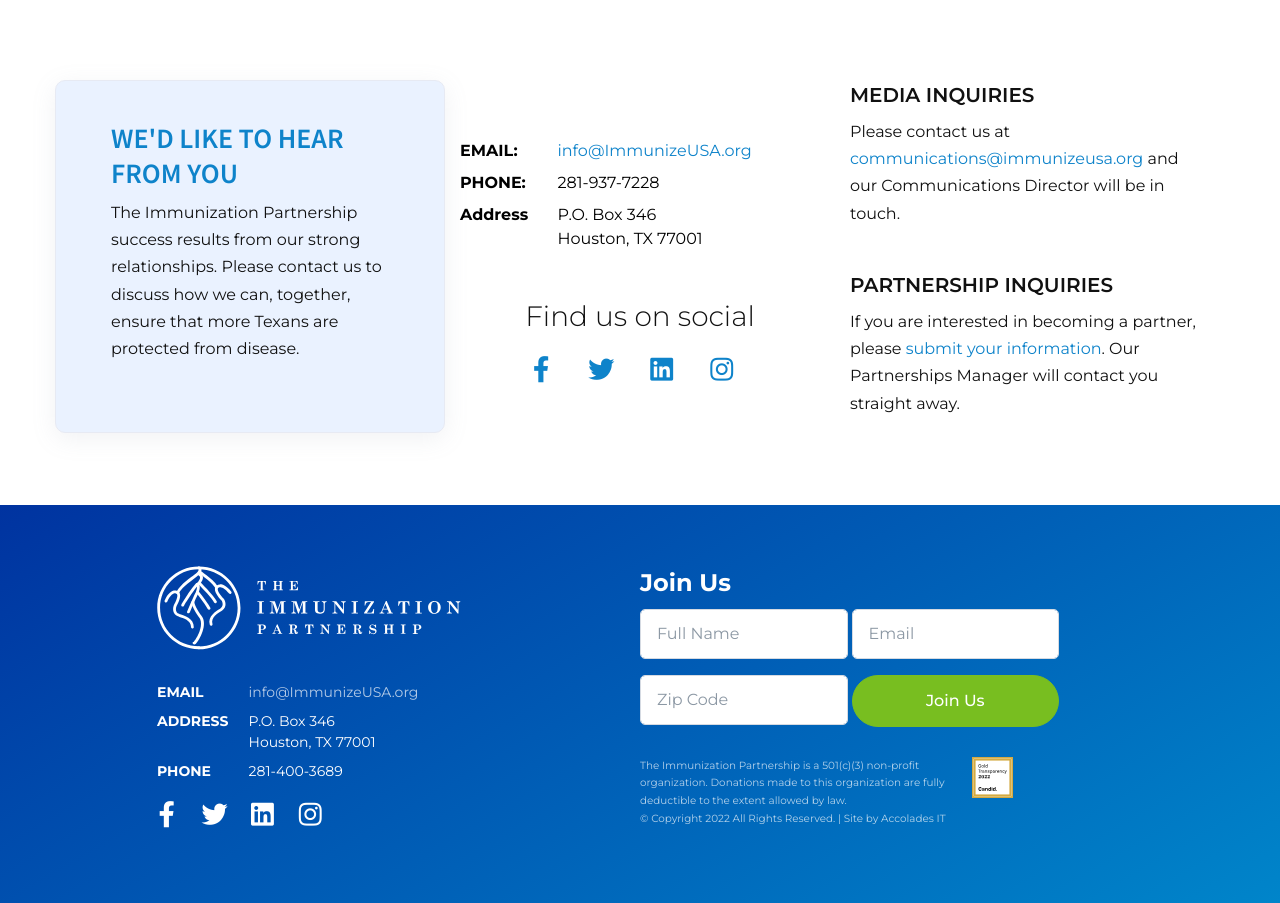
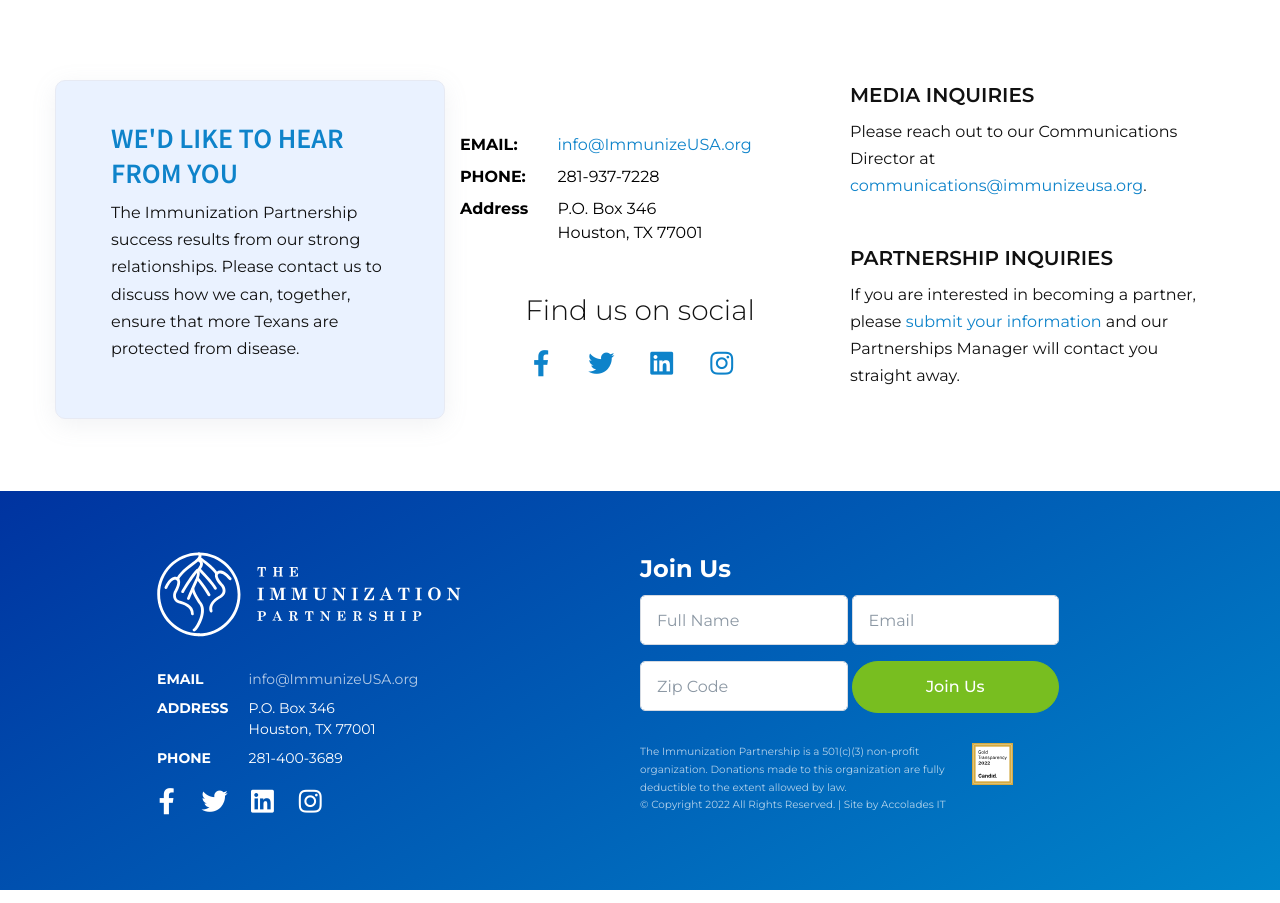
Before and after one commit to aitshuber/immunizecc, a Jekyll site: the page built from contact.html, in a window 1280 px wide. Shown: the part 480-1383 px from the top of the page. Built offline with Jekyll 4.4.1, drawn with Linux system fonts in a browser that asks for light colours; some web fonts are replaced; a script that is not in the unit is left out; comment, search, counter and statistics services are not loaded.

Commit message:
Updated 'contact.html' via CloudCannon

```diff
--- a/contact.html
+++ b/contact.html
@@ -50,11 +50,11 @@
 	<div class="col-lg-4 col-12 mb-2">
 		<h5><strong>MEDIA INQUIRIES</strong></h5>
 		<p class="editable">
-		  Please contact us at <a href="mailto:communications@immunizeusa.org">communications@immunizeusa.org</a><a href="mailto:communication@immunizationUSA.org">&nbsp;</a>and our Communications Director will be in touch.<br />&nbsp;
+		  Please reach out to our Communications Director at <a href="mailto:communications@immunizeusa.org">communications@immunizeusa.org</a>.<br />&nbsp;
 		</p>
 	  <h5><strong>PARTNERSHIP INQUIRIES&nbsp;</strong></h5>
 	  <p class="editable">
-	    If you are interested in becoming a partner, please <a href="mailto:kgore@immunizeUSA.org">submit your information</a>. Our Partnerships Manager will contact you straight away.&nbsp;
+	    If you are interested in becoming a partner, please <a href="mailto:kgore@immunizeUSA.org">submit your information</a>&nbsp;and our Partnerships Manager will contact you straight away.&nbsp;
 	  </p>
 
 	</div>
```
